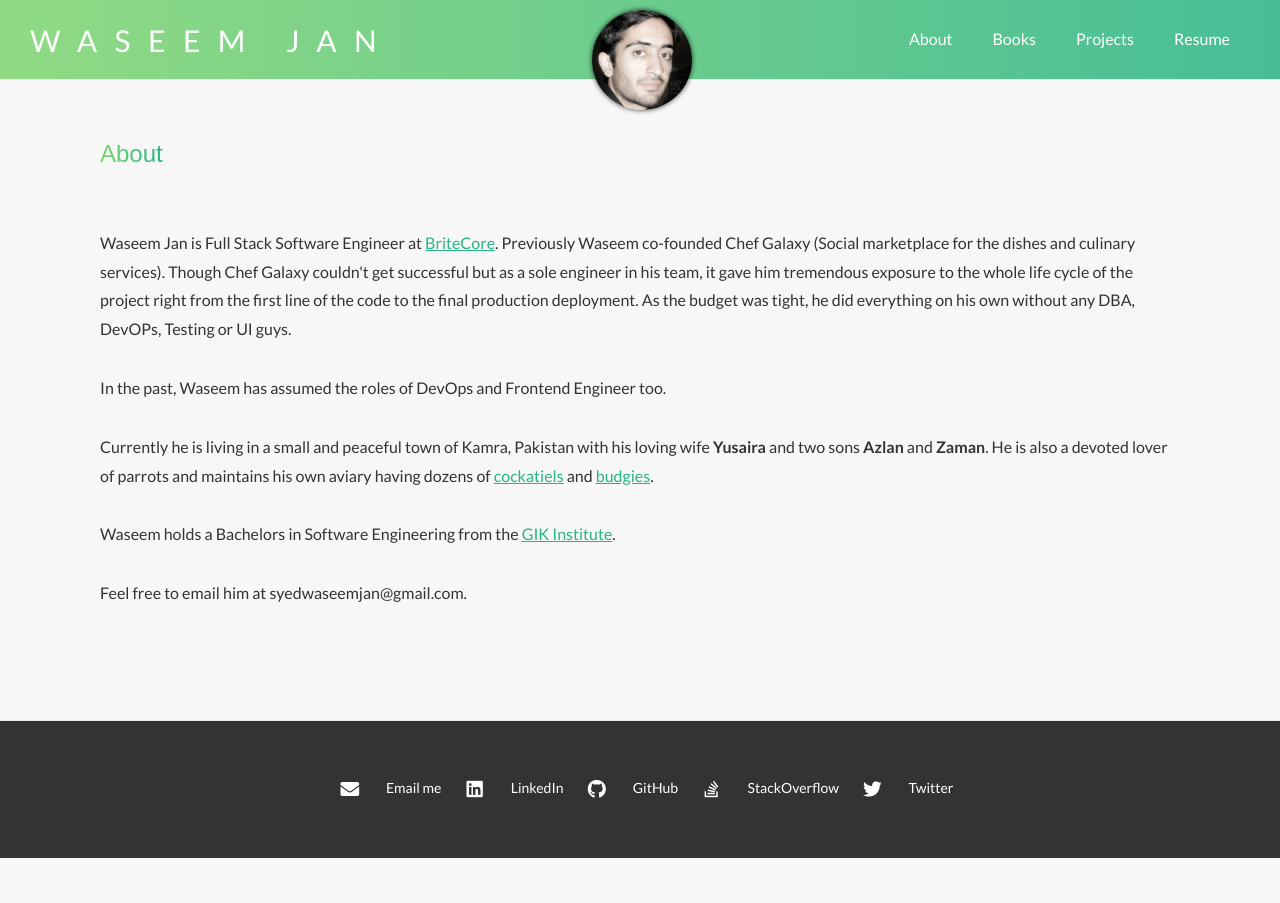
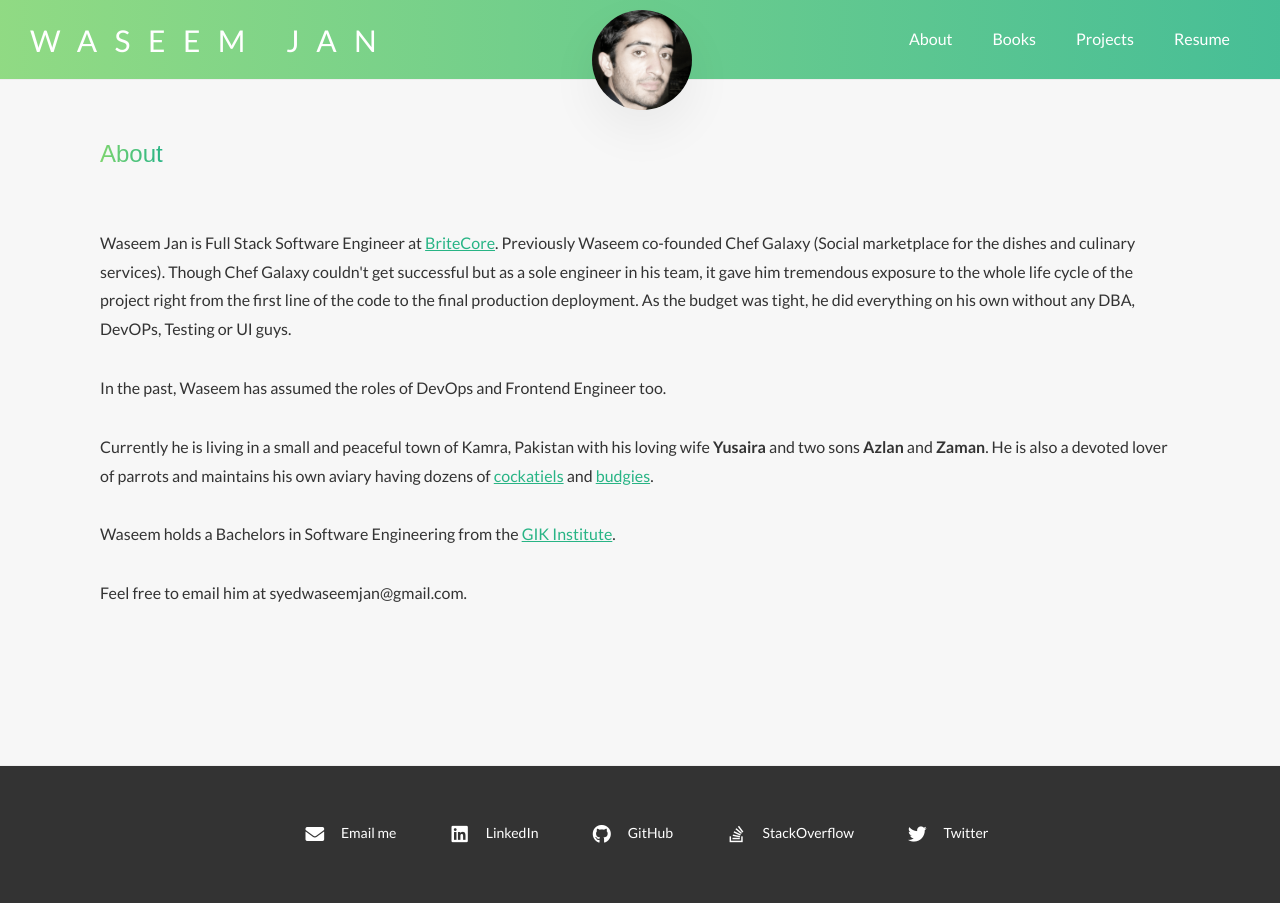
Before and after one commit to syedwaseemjan/syedwaseemjan.github.io, a Jekyll site: the page built from index.html, in a window 1280 px wide. Built offline with Jekyll 4.4.1, drawn with Linux system fonts in a browser that asks for light colours; nearby versions of some CDN libraries.

Commit message:
Add media queries

```diff
--- a/_sass/abstracts/_mixins.scss
+++ b/_sass/abstracts/_mixins.scss
@@ -0,0 +1,32 @@
+// MEDIA QUERY MANAGER
+/*
+0 - 600px:      Phone
+600 - 900px:    Tablet portrait
+900 - 1200px:   Tablet landscape
+[1200 - 1800] is where our normal styles apply
+1800px + :      Big desktop
+
+$breakpoint arguement choices:
+- phone
+- tab-port
+- tab-land
+- big-desktop
+
+ORDER: Base + typography > general layout + grid > page layout > components
+
+1em = 16px
+*/
+@mixin respond($breakpoint) {
+    @if $breakpoint == phone {
+        @media only screen and (max-width: 37.5em) { @content };    //600px
+    }
+    @if $breakpoint == tab-port {
+        @media only screen and (max-width: 56.25em) { @content };   //900px
+    }
+    @if $breakpoint == tab-land {
+        @media only screen and (max-width: 75em) { @content };      //1200px
+    }
+    @if $breakpoint == big-desktop {
+        @media only screen and (min-width: 112.5em) { @content };   //1800
+    }
+}
--- a/_sass/base/_base.scss
+++ b/_sass/base/_base.scss
@@ -9,6 +9,18 @@
 html {
     box-sizing: border-box;
     font-size: 62.5%; // 10px/16px = 62.5% -> 1rem = 10px
+
+    @include respond(tab-land) { // width < 1200?
+        font-size: 56.25%; //1 rem = 9px, 9/16 = 50%
+    }
+
+    @include respond(tab-port) { // width < 900?
+        font-size: 50%; //1 rem = 8px, 8/16 = 50%
+    }
+
+    @include respond(big-desktop) {
+        font-size: 75%; //1rem = 12, 12/16
+    }
 }
 
 body {
@@ -16,11 +28,18 @@ body {
 }
 
 .container {
-    min-height: 56rem;
+    min-height: calc(100vh - 29.5rem);
     max-width: 114rem;
     margin: 5rem auto;
     margin-top: 11rem;
     padding: 3rem;
+
+    @include respond(tab-land) {
+        margin-top: 3rem;
+    }
+    @include respond(tab-port) {
+        margin-top: 0;
+    }
 }
 
 a {
--- a/_sass/components/_book.scss
+++ b/_sass/components/_book.scss
@@ -9,6 +9,7 @@
         position: relative;
         transition: all .4s;
         border-radius: 1rem;
+        box-shadow: $shadow-dark;
 
         &::before {
             content: "";
@@ -31,7 +32,6 @@
 
     &:hover &__img {
         transform: scale(1.1);
-        box-shadow: $shadow-dark;
     }
 
     &:hover &__box::before {
--- a/_sass/layout/_footer.scss
+++ b/_sass/layout/_footer.scss
@@ -2,7 +2,6 @@
     padding: 2rem 0;
     background-color: $color-grey-dark-1;
     border-top: $line;
-
     display: flex;
     justify-content: center;
 }
@@ -12,9 +11,12 @@
     &__list {
         list-style: none;
         display: flex;
+        flex-wrap: wrap;
+        justify-content: center;
+        row-gap: 1rem;
 
-        & :not(:last-child) {
-            margin-right: 1rem;
+        & > :not(:last-child) {
+            margin-right: 4rem;
         }
     }
 
--- a/_sass/layout/_header.scss
+++ b/_sass/layout/_header.scss
@@ -15,6 +15,16 @@
     justify-content: space-between;
     align-items: center;
 
+    @include respond(tab-land) {
+        position: static;
+    }
+
+    @include respond(tab-port) {
+        flex-direction: column;
+        height: auto;
+        row-gap: 1rem;
+    }
+
     &__link {
         font-size: 3rem;
         text-decoration: none;
@@ -22,13 +32,18 @@
         color: $color-white;
         font-weight: 400;
         letter-spacing: 1.75rem;
+        text-align: center;
     }
 
     &__avatar {
         width: 10rem;
         border-radius: 50%;
-        box-shadow: 0 0 .5rem rgba(0,0,0,.8);
-        transform: translateY(20px);
+        box-shadow: $shadow-light;
+        transform: translateY(2rem);
+
+        @include respond(tab-port) {
+            transform: translateY(0);
+        }
     }
 }
 
@@ -37,6 +52,8 @@
 
     &__list {
         display: flex;
+        flex-wrap: wrap;
+        justify-content: center;
         height: 100%;
         list-style: none;
     }
@@ -55,5 +72,9 @@
         &:hover {
             background-color: $color-primary-dark;
         }
+
+        @include respond(tab-port) {
+            font-size: 2rem;
+        }
     }
 }
--- a/_sass/pages/_home.scss
+++ b/_sass/pages/_home.scss
@@ -8,18 +8,30 @@
     font-size: 1.6rem;
 }
 
-.books {
+.section-books {
     &__list {
         display: grid;
-        grid-template-columns: repeat(auto-fill, 25rem);
+        grid-template-columns: repeat(auto-fill, minmax(25rem, 1fr));
         justify-content: space-between;
         justify-items: center;
         grid-row-gap: 10rem;
+    }
+    &__heading {
+        display: block;
+        text-align: center;
     }
 }
 
 .section-projects {
     margin-top: 6rem;
+
+    @include respond(tab-port) {
+        margin-top: 4rem;
+    }
+
+    @include respond(phone) {
+        margin-top: 0rem;
+    }
 }
 
 .project {
@@ -27,6 +39,11 @@
     display: grid;
     grid-template-columns: 1fr 40%;
     grid-column-gap: 10rem;
+
+    @include respond(phone) {
+        grid-template-columns: 1fr;
+        grid-row-gap: 3rem;
+    }
 
     &__img {
         display: block;
@@ -40,6 +57,10 @@
 
     &:not(:last-of-type) {
         margin-bottom: 15rem;
+
+        @include respond(phone) {
+            margin-bottom: 8rem;
+        }
     }
 }
 
```
Also changed, not shown: books.html (+6 -6 lines).
